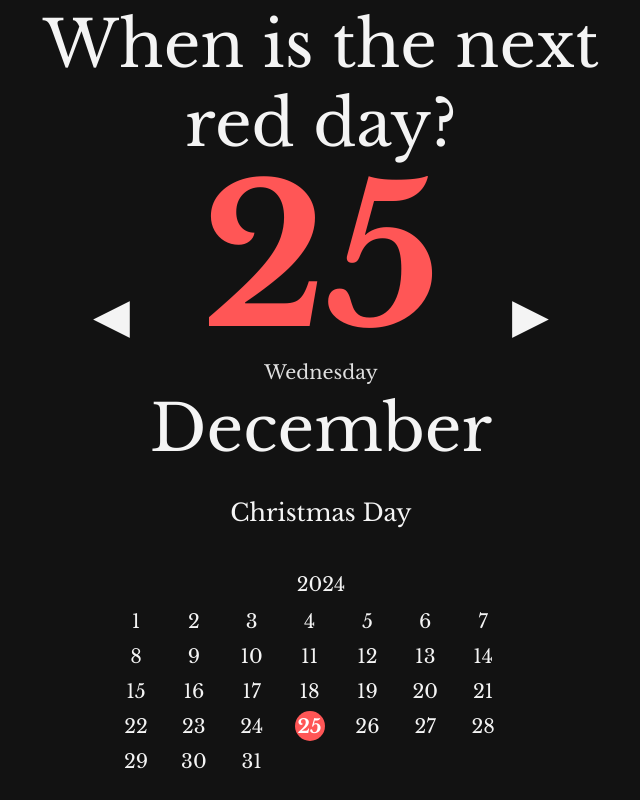
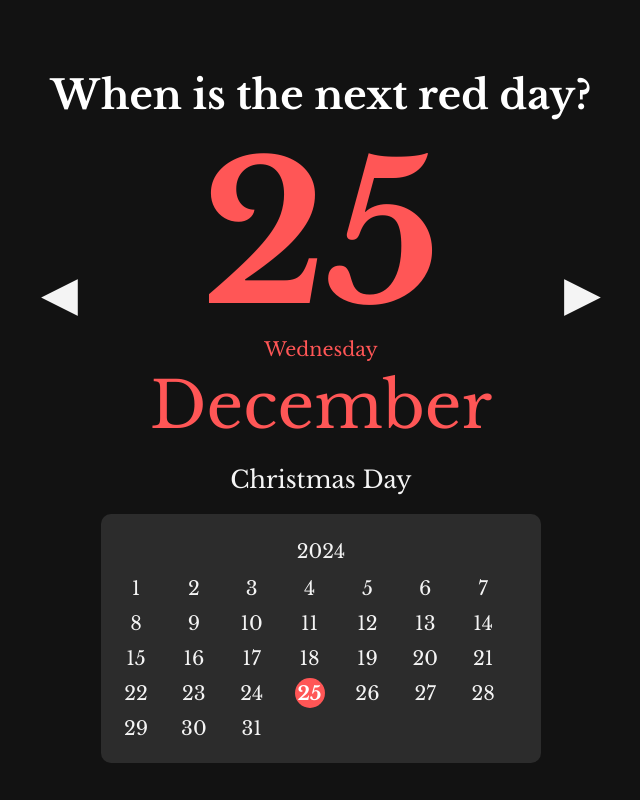
Before and after one commit to markborland/reddaysinnorway, a plain HTML site: page index.html in a window 1280 px wide. Shown: the whole page, without its empty margins (319-959 px from the left). Drawn offline with nearby package versions, Linux system fonts and the light colour scheme.

Commit message:
styles.css

```diff
--- a/styles.css
+++ b/styles.css
@@ -1,35 +1,36 @@
-/* Dark theme styling with AAA contrast */
+/* General dark theme */
 body {
     font-family: 'Libre Baskerville', serif;
-    background-color: #121212; /* Dark background */
-    color: #f4f4f4; /* Light text for high contrast */
+    background-color: #121212;
+    color: #f4f4f4;
     display: flex;
     flex-direction: column;
     justify-content: center;
     align-items: center;
     height: 100vh;
     margin: 0;
+    padding: 0 15px;
 }
 
-h2 {
+/* Title and main content */
+.container h2 {
     font-size: 2.5em;
     margin-bottom: 20px;
-    color: #f4f4f4; /* High contrast */
+    color: #ffffff;  /* Title in white */
     font-weight: 700;
 }
 
 .container {
     text-align: center;
-    padding: 0;
     width: 100%;
     max-width: 600px;
-    margin-bottom: 30px;
 }
 
 .date-navigation {
     display: flex;
-    justify-content: center;
+    justify-content: space-between;
     align-items: center;
+    position: relative;
 }
 
 .arrow {
@@ -38,43 +39,57 @@ h2 {
     color: #f4f4f4;
     transition: color 0.3s ease;
     padding: 0 20px;
+    position: absolute;
+    top: 50%;
+    transform: translateY(-50%);
+}
+
+.left {
+    left: 0;
+}
+
+.right {
+    right: 0;
 }
 
 .arrow:hover {
-    color: #ff5656; /* Accessible red hover */
+    color: #ff5656;
 }
 
 .date-display {
     display: flex;
     flex-direction: column;
     align-items: center;
+    text-align: center;
+    margin: 0 auto;
 }
 
 h1 {
-    font-size: 12em; /* Huge day number */
-    color: #ff5656; /* High contrast red */
+    font-size: 12em;
+    color: #ff5656; /* Day number in red */
     margin: 0;
     line-height: 1;
     font-weight: bold;
 }
 
 p {
-    font-size: 1.2em; /* Really small weekday */
-    color: #e0e0e0;
+    font-size: 1.2em;
+    color: #ff5656; /* Weekday in red */
     margin: 5px 0;
     font-weight: 400;
 }
 
-h2 {
-    font-size: 4em; /* Month name twice the size of weekday */
-    color: #f4f4f4;
+/* Month specific styling */
+.date-display h2 {
+    font-size: 4em;
+    color: #ff5656;  /* Month in red */
     margin: 0;
     font-weight: 400;
 }
 
-/* Red day name styling */
+/* Red day name */
 .red-day-name {
-    margin-bottom: 20px;
+    margin-top: 20px;
     text-align: center;
 }
 
@@ -85,20 +100,21 @@ h2 {
     font-weight: 400;
 }
 
-/* Calendar year styling */
+/* Calendar */
 #calendar-year {
     font-size: 1.2em;
     color: #f4f4f4;
     margin-bottom: 10px;
 }
 
-/* Calendar styling */
 .calendar-container {
     text-align: center;
     padding: 20px;
-    background-color: transparent; /* No background box */
-    width: 80%; /* Reduced size */
+    background-color: #2c2c2c; /* Slightly grayish background */
+    width: 80%;
     max-width: 400px;
+    border-radius: 10px;
+    margin-top: 20px;
 }
 
 .calendar {
@@ -131,3 +147,26 @@ h2 {
 .current-day {
     border: 2px solid #ff5656;
 }
+
+/* Mobile friendly adjustments */
+@media (max-width: 768px) {
+    h1 {
+        font-size: 6em;
+    }
+
+    .date-display h2 {
+        font-size: 2em;
+    }
+
+    p {
+        font-size: 0.9em;
+    }
+
+    .calendar-container {
+        width: 100%;
+    }
+
+    .arrow {
+        font-size: 2em;
+    }
+}
```
